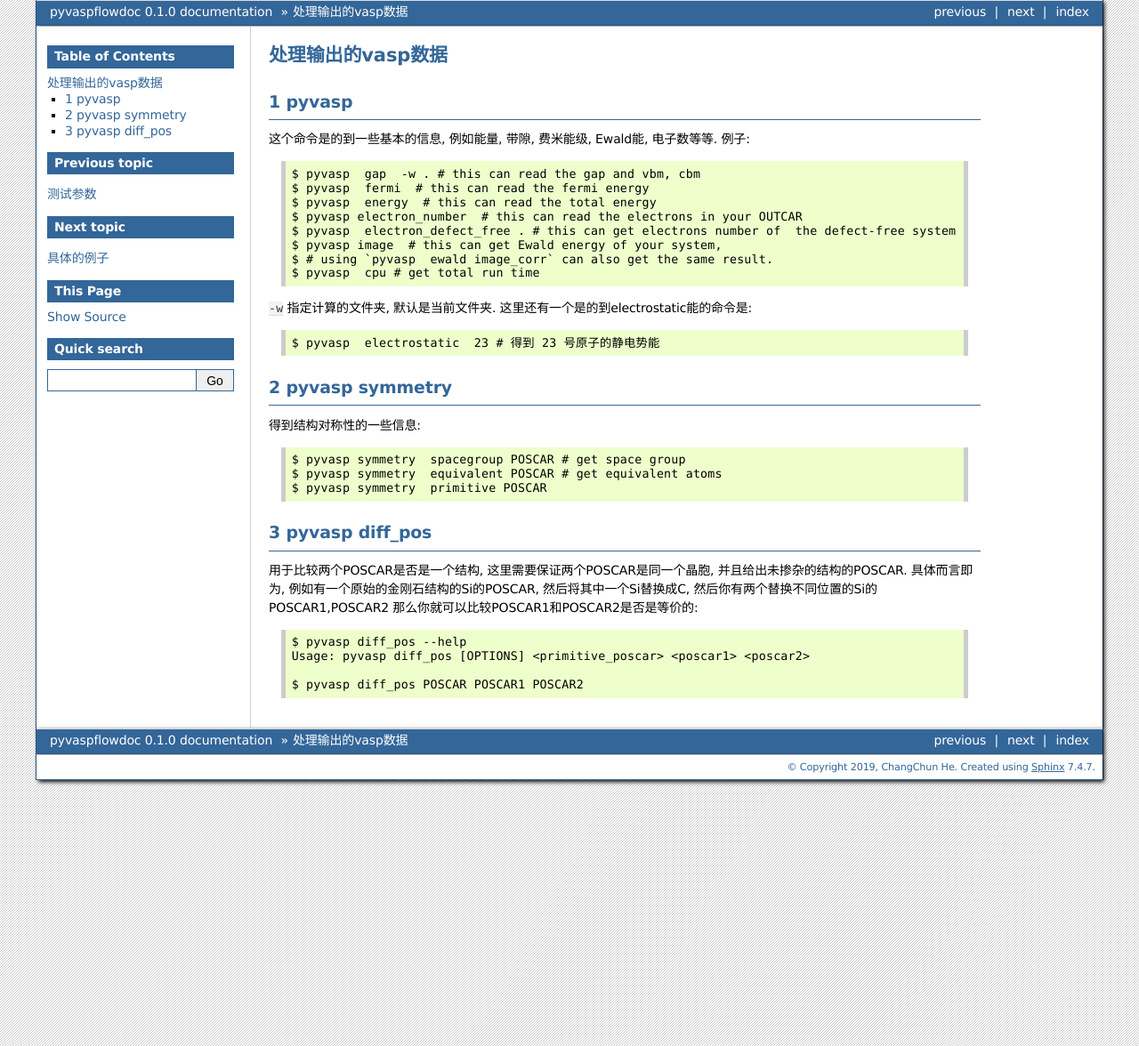
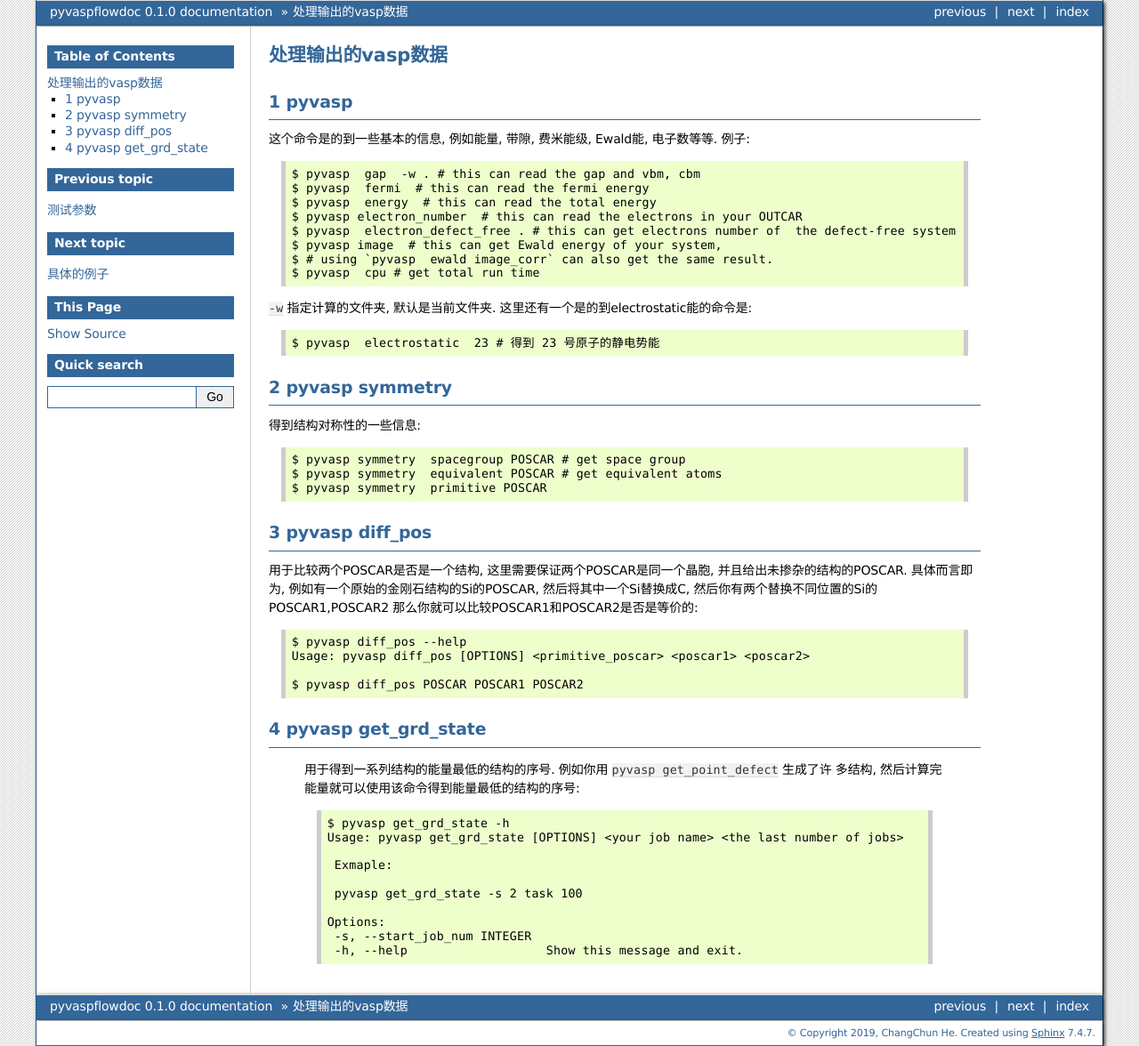
Before and after one commit to ChangChunHe/pyvaspflow, a Sphinx documentation site: the page built from docs/source/fetch.rst, in a window 1280 px wide. Shown: the whole page at 89% size. Built offline with Sphinx 7.4.7, drawn with Linux system fonts in a browser that asks for light colours.

Commit message:
update docs

```diff
--- a/docs/source/fetch.rst
+++ b/docs/source/fetch.rst
@@ -42,3 +42,20 @@
     Usage: pyvasp diff_pos [OPTIONS] <primitive_poscar> <poscar1> <poscar2>
 
     $ pyvasp diff_pos POSCAR POSCAR1 POSCAR2
+
+4 pyvasp get_grd_state
+============
+
+ 用于得到一系列结构的能量最低的结构的序号. 例如你用 ``pyvasp get_point_defect`` 生成了许
+ 多结构, 然后计算完能量就可以使用该命令得到能量最低的结构的序号::
+
+    $ pyvasp get_grd_state -h
+    Usage: pyvasp get_grd_state [OPTIONS] <your job name> <the last number of jobs>
+
+     Exmaple:
+
+     pyvasp get_grd_state -s 2 task 100
+
+    Options:
+     -s, --start_job_num INTEGER
+     -h, --help                   Show this message and exit.
```
Also changed, not shown: 1 other file.
